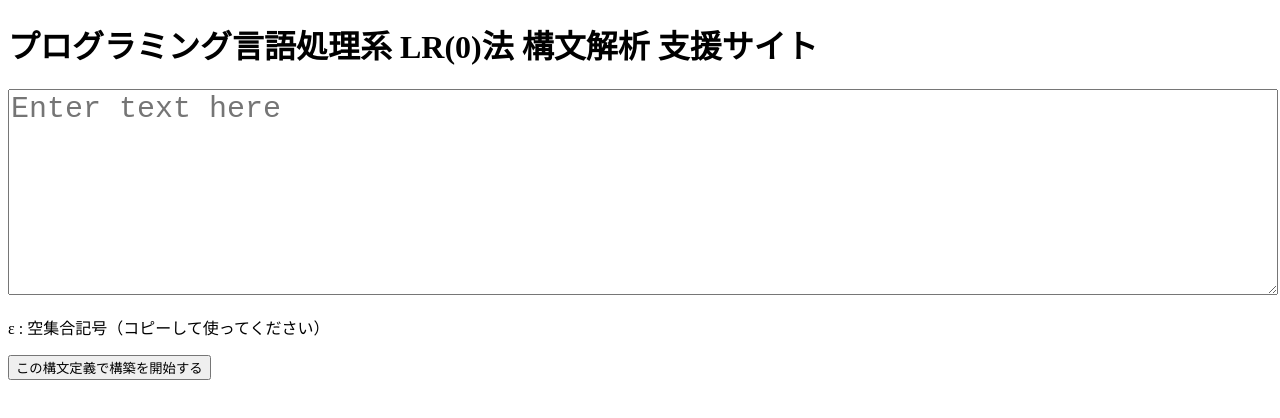
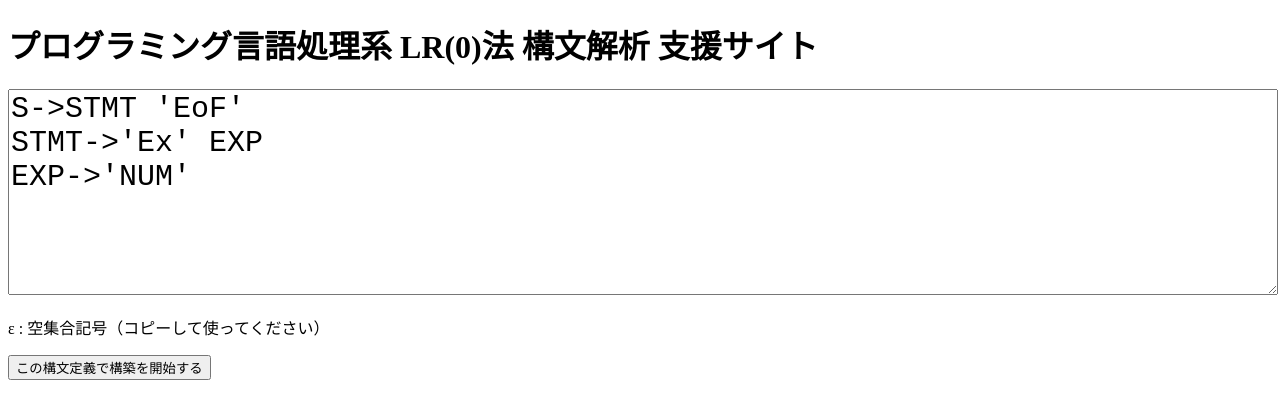
Before and after one commit to Shio3001/lr-learning, a React (Vite) app: page / in a window 1280 px wide. Shown: the top 418 px of the page. Built offline with nearby package versions, Linux system fonts and the light colour scheme.

Commit message:
feature : LR構文解析の基礎

```diff
--- a/src/atoms/textarea.tsx
+++ b/src/atoms/textarea.tsx
@@ -1,10 +1,12 @@
 type TextareaProps = {
   handler?: (t: string) => void;
+  text?: string;
 };
 
 const Textarea = (props: TextareaProps) => {
   return (
     <textarea
+      value={props.text}
       onChange={(e) => {
         props.handler?.(e.target.value);
       }}
--- a/src/compiler/interface/bnf.ts
+++ b/src/compiler/interface/bnf.ts
@@ -1,12 +1,12 @@
 export class BNFElement {
-  private type: "terminal" | "nonterminal";
+  private type: "terminal" | "nonterminal" | null;
   private value: string;
   private wildcard: string;
 
-  constructor() {
-    this.type = "nonterminal";
-    this.value = "";
-    this.wildcard = "";
+  constructor(type: "terminal" | "nonterminal" | null = null, value: string = "", wildcard: string = "") {
+    this.type = type;
+    this.value = value;
+    this.wildcard = wildcard;
   }
 
   setType(t: "terminal" | "nonterminal") {
@@ -35,9 +35,11 @@ export class BNFElement {
 }
 
 export class BNFConcatenation {
+  private left: string;
   private elements: BNFElement[];
 
-  constructor() {
+  constructor(left: string) {
+    this.left = left;
     this.elements = [];
   }
 
@@ -51,6 +53,10 @@ export class BNFConcatenation {
 
   getElementAt(index: number) {
     return this.elements[index];
+  }
+
+  getLeft() {
+    return this.left;
   }
 }
 
@@ -103,6 +109,34 @@ export class BNFSet {
   addBNF(b: BNF) {
     this.bnfs.push(b);
   }
+
+  getBNFbyLeft(left: string): BNFConcatenation[] {
+    const result: BNFConcatenation[] = [];
+    this.bnfs.forEach((bnf) => {
+      if (bnf.getLeft() === left) {
+        result.push(...bnf.getRight());
+      }
+    });
+    return result;
+  }
+
+  getStartSymbol(): BNFConcatenation {
+    // Sから始まる右辺の通りが1つであれば、そのBNFConcatenationを返す
+    const bc = this.getBNFbyLeft("S");
+    if (bc.length === 1) {
+      return bc[0];
+    }
+
+    // S´ -> Sを追記し、それを返す
+    const sDash = "S´";
+    const nbc = new BNFConcatenation(sDash);
+    nbc.addElement(new BNFElement("nonterminal", "S"));
+    const newBNF = new BNF();
+    newBNF.setLeft(sDash);
+    newBNF.addRight(nbc);
+    this.addBNF(newBNF);
+    return nbc;
+  }
 }
 
 export type BNFError = Array<{
--- a/src/compiler/interface/itemSet.ts
+++ b/src/compiler/interface/itemSet.ts
@@ -1,16 +1,133 @@
 import { LRItem } from "./lrItem";
+import { BNFSet, BNFConcatenation, BNFElement } from "./bnf";
 
 export class LRItemSet {
-  constructor(public item: LRItem) {
+  private lrItems: LRItem[];
+
+  // 遷移先
+  private goto: Map<string, number>;
+
+  // このclassにitemを渡す時点で、item.advance()を実行していること！
+  constructor() {
+    this.lrItems = [];
+    this.goto = new Map<string, number>();
+  }
+
+  /**
+   * このアイテム集合内でのクロージャーの計算をする
+   * このクラスの債務が肥大化しないよう、この中では再帰計算を行わない
+   * そのため、次のノードに渡すべきdotを含んだLRItemを返却する。この過程では、Advanceを行っておく。
+   * @param item
+   */
+  closure(BNFSet: BNFSet, item: LRItem): { [name: string]: LRItem } {
     const nextElement = item.getDotNextElement();
+
+    //ここでのname/keyは遷移すべきstateを表現する
+    const rvItems: { [name: string]: LRItem } = {};
+
     if (nextElement) {
       // 次の要素が存在する場合の処理
 
       // 非終端記号なら、クロージャを計算する
       if (nextElement.getType() === "nonterminal") {
         // クロージャを計算する処理
+        BNFSet.getBNFbyLeft(nextElement.getValue()).forEach((concat) => {
+          const newItem = new LRItem(concat);
+          this.addItem(newItem);
+          rvItems[newItem.getDotNextElement().getValue()] = newItem.advance();
+        });
+        rvItems[item.getDotNextElement().getValue()] = item.advance();
+      } else {
+        // 終端記号なら、そのまま追加
+        this.addItem(item);
       }
     }
+
+    console.log("クロージャ計算", item, rvItems);
+    return rvItems;
+  }
+
+  addItem(item: LRItem) {
+    this.lrItems.push(item);
+  }
+
+  addGoto(state: string, itemSetIndex: number) {
+    this.goto.set(state, itemSetIndex);
+  }
+
+  getGoto(state: string): number | undefined {
+    return this.goto.get(state);
+  }
+
+  getGotos(): Map<string, number> {
+    return this.goto;
   }
 }
-export class LRItemSets {}
+export class LRItemSets {
+  private itemSets: LRItemSet[];
+
+  constructor(private BNFSet: BNFSet) {
+    this.itemSets = [];
+  }
+
+  startCalculation() {
+    this.calcClosure(new LRItem(this.BNFSet.getStartSymbol()));
+    return this.itemSets;
+  }
+
+  calcClosure(item: LRItem) {
+    const que: Array<{
+      currentItemSetIndex: number; // 計算元のItemSetのindex
+      currentItem: LRItem; //展開するべきItem(dotは進めている)
+    }> = [];
+
+    const currentItemSet = new LRItemSet();
+    que.push({
+      currentItemSetIndex: this.addItemSet(currentItemSet),
+      currentItem: item,
+    });
+
+    while (que.length > 0) {
+      const front = que.shift();
+      // タイプガード
+      if (front === undefined) {
+        continue;
+      }
+
+      const { currentItemSetIndex, currentItem } = front;
+      const nextItems = this.itemSets[currentItemSetIndex].closure(this.BNFSet, currentItem);
+
+      for (const [nextState, nItem] of Object.entries(nextItems)) {
+        const nextItemSetIndex = this.addItemSet(new LRItemSet());
+        que.push({
+          currentItemSetIndex: nextItemSetIndex,
+          currentItem: nItem,
+        });
+
+        // 状態遷移を紐づける
+        this.itemSets[currentItemSetIndex].addGoto(nextState, nextItemSetIndex);
+      }
+
+      //   que.push(
+      //     ...Object.values(nextItems).map((nextItem) => ({
+      //       currentItemSetIndex: this.addItemSet(new LRItemSet()),
+      //       currentItem: nextItem,
+      //     }))
+      //   );
+
+      //   // 状態遷移を紐づける
+      //   Object.entries(nextItems).forEach(([nextState, nextItem]) => {
+      //     this.itemSets[currentItemSetIndex].addGoto(nextState, nItem);
+      //   });
+    }
+  }
+
+  addItemSet(itemSet: LRItemSet): number {
+    this.itemSets.push(itemSet);
+    return this.itemSets.length - 1;
+  }
+
+  getItemSets() {
+    return this.itemSets;
+  }
+}
--- a/src/compiler/interface/lrItem.ts
+++ b/src/compiler/interface/lrItem.ts
@@ -1,7 +1,7 @@
 import { BNFConcatenation, BNFElement } from "./bnf";
 
 export class LRItem {
-  constructor(public concatenation: BNFConcatenation, public dotPosition: number) {}
+  constructor(private concatenation: BNFConcatenation, private dotPosition: number = 0) {}
 
   // ドットを進めるメソッド
   advance() {
--- a/src/compiler/lr0.ts
+++ b/src/compiler/lr0.ts
@@ -3,9 +3,12 @@
  */
 
 import { BNFSet } from "./interface/bnf";
+import { LRItemSets } from "./interface/itemSet";
 
 const lr0 = (bnfSet: BNFSet) => {
   // LR(0) のオートマトンを構築する
+  const lrItemSets = new LRItemSets(bnfSet);
+  return lrItemSets.startCalculation();
 };
 
 export default lr0;
--- a/src/compiler/parseBnf.ts
+++ b/src/compiler/parseBnf.ts
@@ -54,7 +54,7 @@ export const parseRawBnf = (bnf: string): BNFSet => {
         throw new Error(`${index}\n右辺にεを含める場合は単独で使ってください: ` + part);
       }
 
-      const concatenation = new BNFConcatenation();
+      const concatenation = new BNFConcatenation(left);
 
       // ワイルドカードの処理
       // 例: A* -> A, A+ -> A, A? -> A
--- a/src/page/mainpage.tsx
+++ b/src/page/mainpage.tsx
@@ -1,15 +1,17 @@
 import Textarea from "../atoms/textarea";
 import Button from "../atoms/button";
 
-import { getRawBNFWarningThrows } from "../compiler/parseBnf";
+import { getRawBNFWarningThrows, parseRawBnf } from "../compiler/parseBnf";
+import lr0 from "../compiler/lr0";
+import { BNFSet } from "../compiler/interface/bnf";
 
 import { useEffect, useState } from "react";
 const MainPage = () => {
-  const [bnf, setBnf] = useState<string>("");
+  const [bnf, setBnf] = useState<string>("S->STMT 'EoF'\nSTMT->'Ex' EXP\nEXP->'NUM'");
   return (
     <div>
       <h1>プログラミング言語処理系 LR(0)法 構文解析 支援サイト</h1>
-      <Textarea handler={setBnf} />
+      <Textarea text={bnf} handler={setBnf} />
       <p>ε : 空集合記号（コピーして使ってください）</p>
       <div>
         {/* エラーをそれぞれpタグで囲って表示 */}
@@ -19,7 +21,13 @@ const MainPage = () => {
           </p>
         ))}
       </div>
-      <Button text="この構文定義で構築を開始する" />
+      <Button
+        handler={() => {
+          const pbnf = getRawBNFWarningThrows(bnf).length === 0 ? parseRawBnf(bnf) : new BNFSet();
+          console.log(lr0(pbnf));
+        }}
+        text="この構文定義で構築を開始する"
+      />
       <div></div>
     </div>
   );
```
